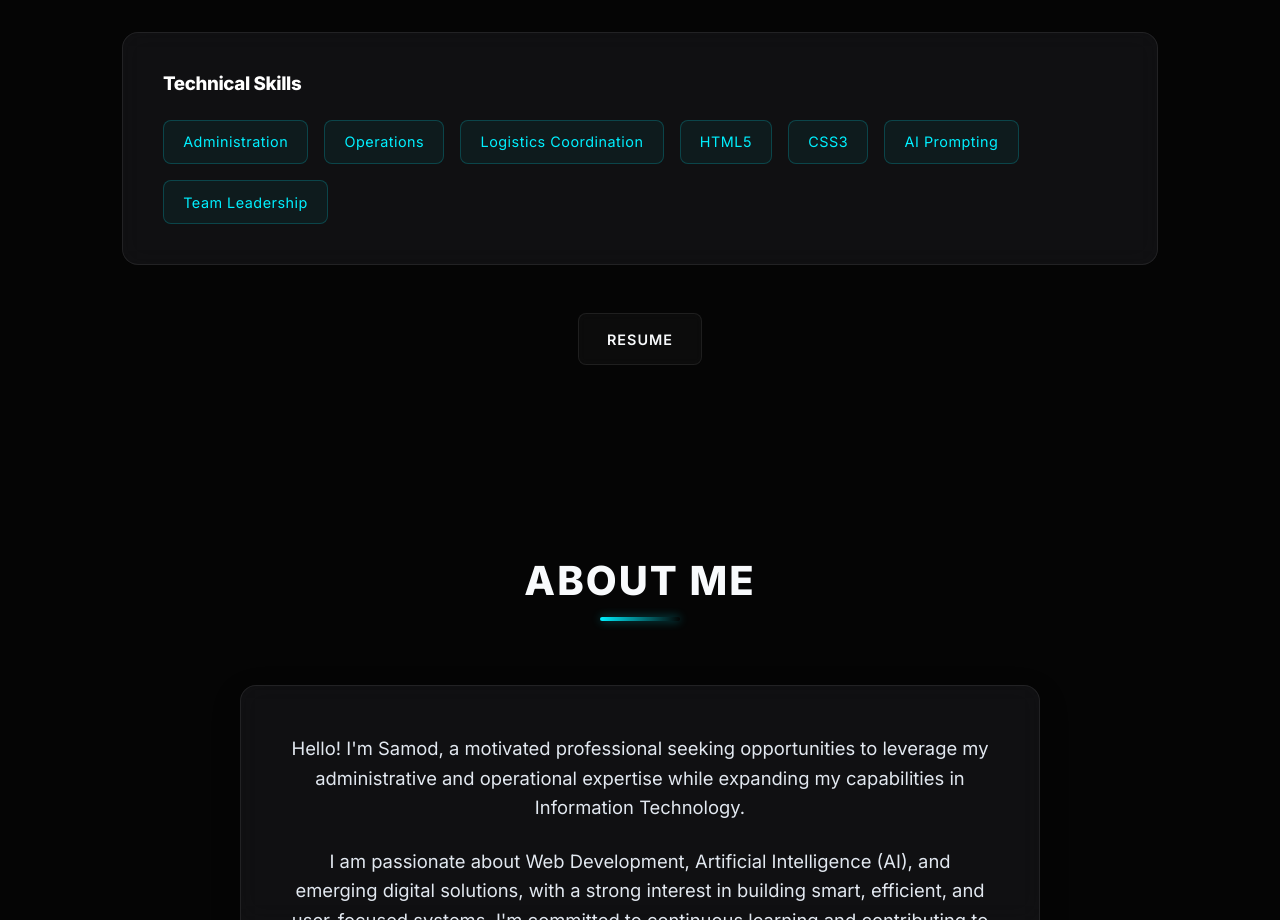
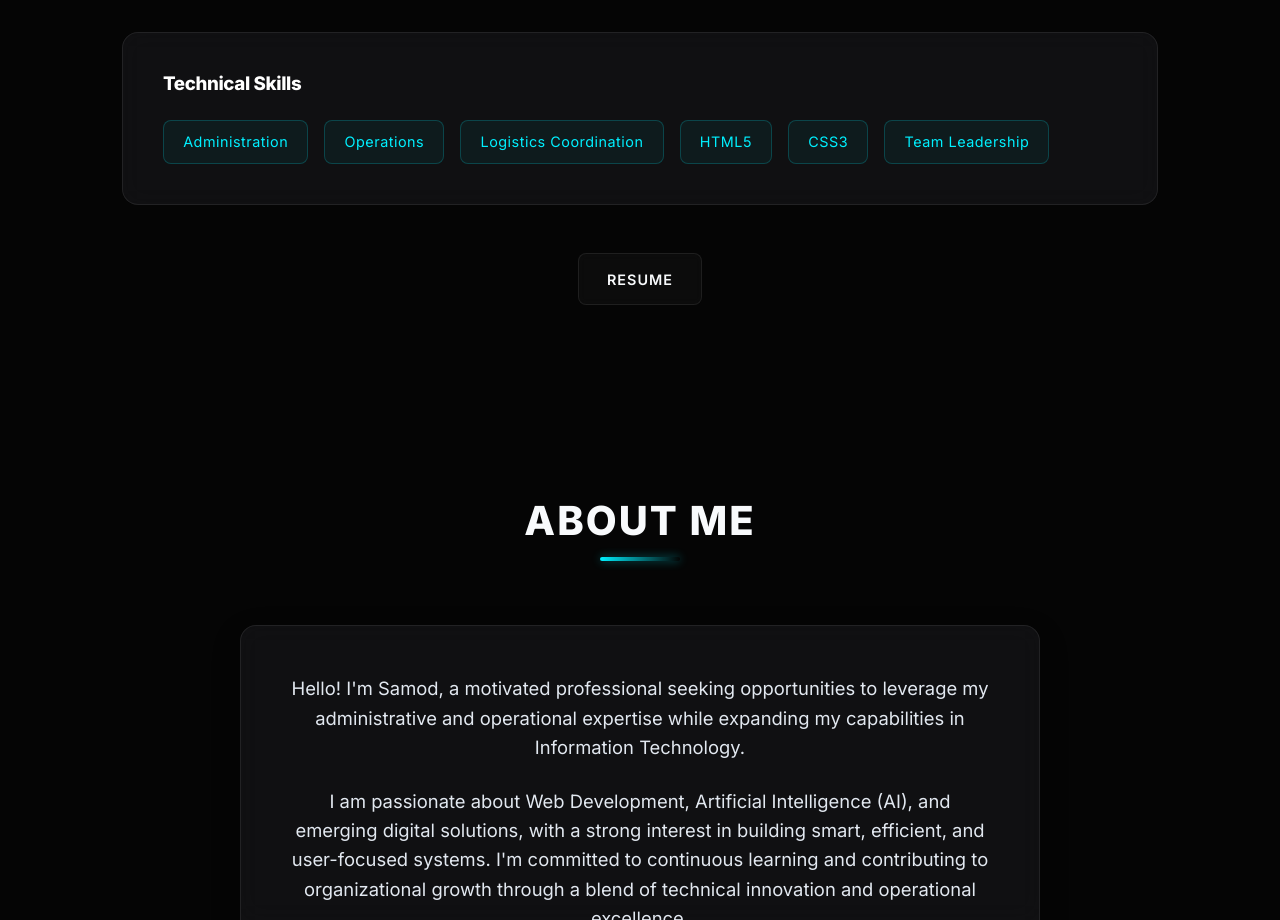
Before and after one commit to samodachintha/Capstone-2, a plain HTML site: page index.html in a window 1280 px wide. Shown: the part 1640-2560 px from the top of the page. Drawn offline with Linux system fonts and the light colour scheme.

Commit message:
edit some skils

```diff
--- a/index.html
+++ b/index.html
@@ -90,7 +90,6 @@
                     <span class="skill-tag">Logistics Coordination</span>
                     <span class="skill-tag">HTML5</span>
                     <span class="skill-tag">CSS3</span>
-                    <span class="skill-tag">AI Prompting</span>
                     <span class="skill-tag">Team Leadership</span>
                 </div>
             </div>
```
